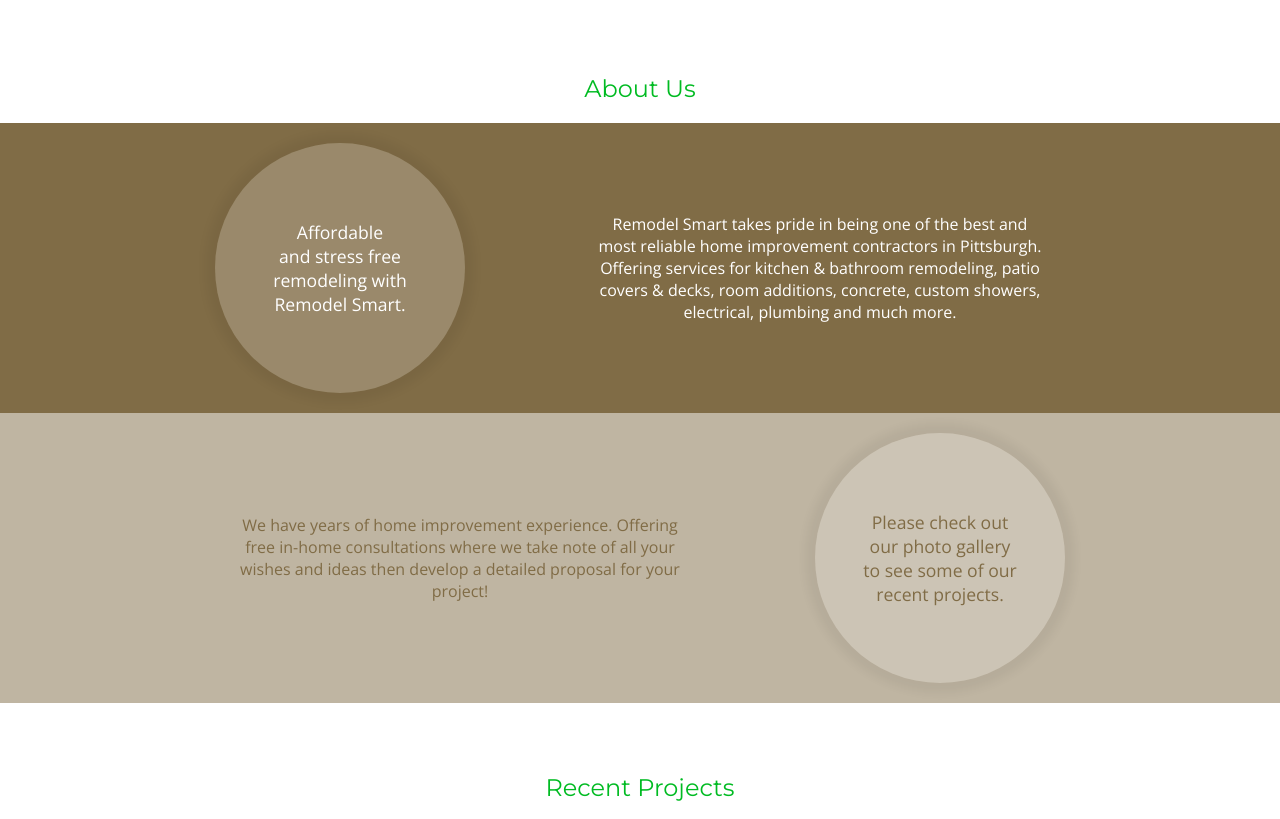
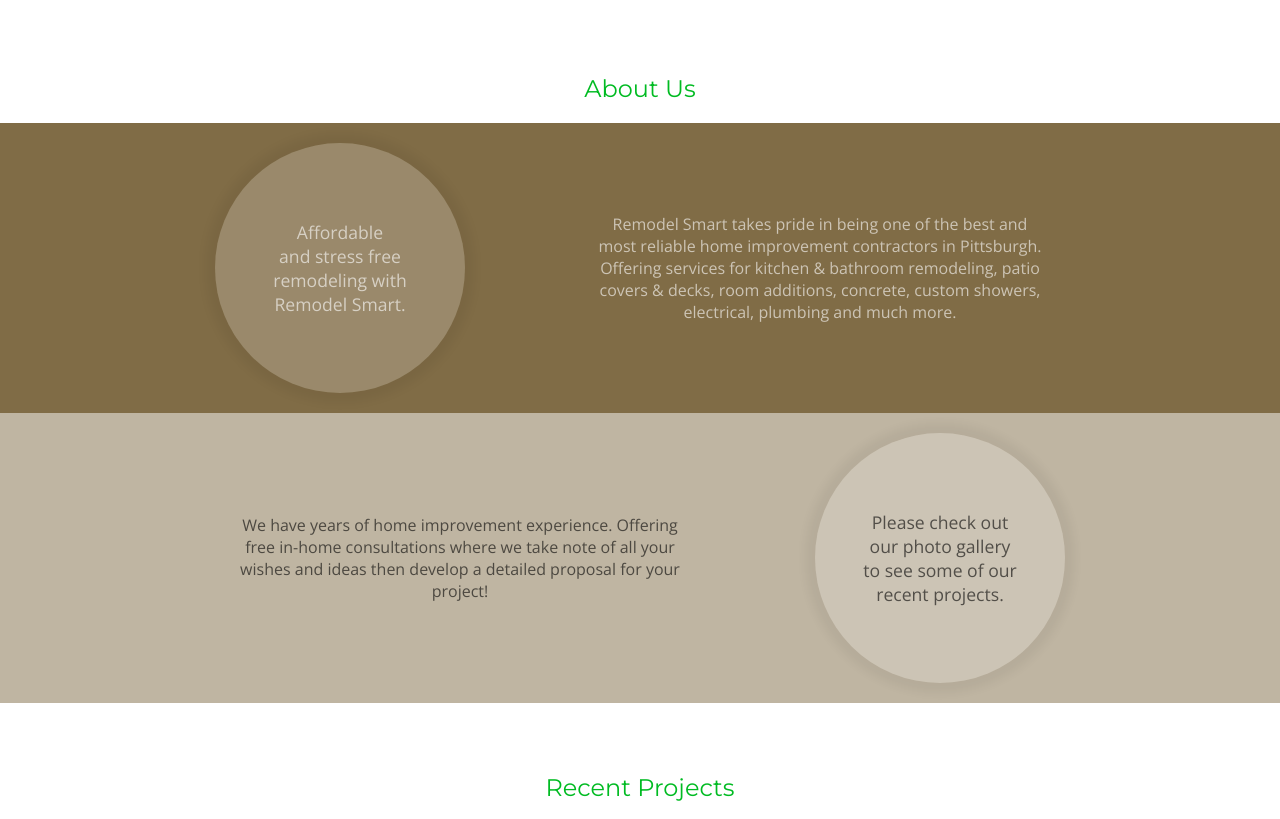
Before and after one commit to eugenius123/remodel_smart, an Eleventy site: page Source/index.html in a window 1280 px wide. Shown: the part 1700-2519 px from the top of the page. Built offline with nearby package versions, Linux system fonts and the light colour scheme; Eleventy itself is replaced by a stand-in of ours; files that its build step writes are made by us from their sources; grey boxes are pictures that could not be loaded.

Commit message:
Changing about us font colors

```diff
--- a/Source/style.css
+++ b/Source/style.css
@@ -234,7 +234,7 @@ About Us
     padding: 20px var(--site-padding);
     display: flex;
     background-color: var(--primary-color);
-    color: white;
+    color: rgba(255, 255, 255, 0.6);
 }
 
 #about > div:last-of-type {
@@ -242,7 +242,7 @@ About Us
     flex-direction: row-reverse;
     background-color: rgba(var(--primary-color-rgb), 0.5);
     padding: 20px var(--site-padding);
-    color: var(--primary-color)
+    color: rgba(0, 0, 0, 0.6);
 }
 
 #about > div > div {
```
